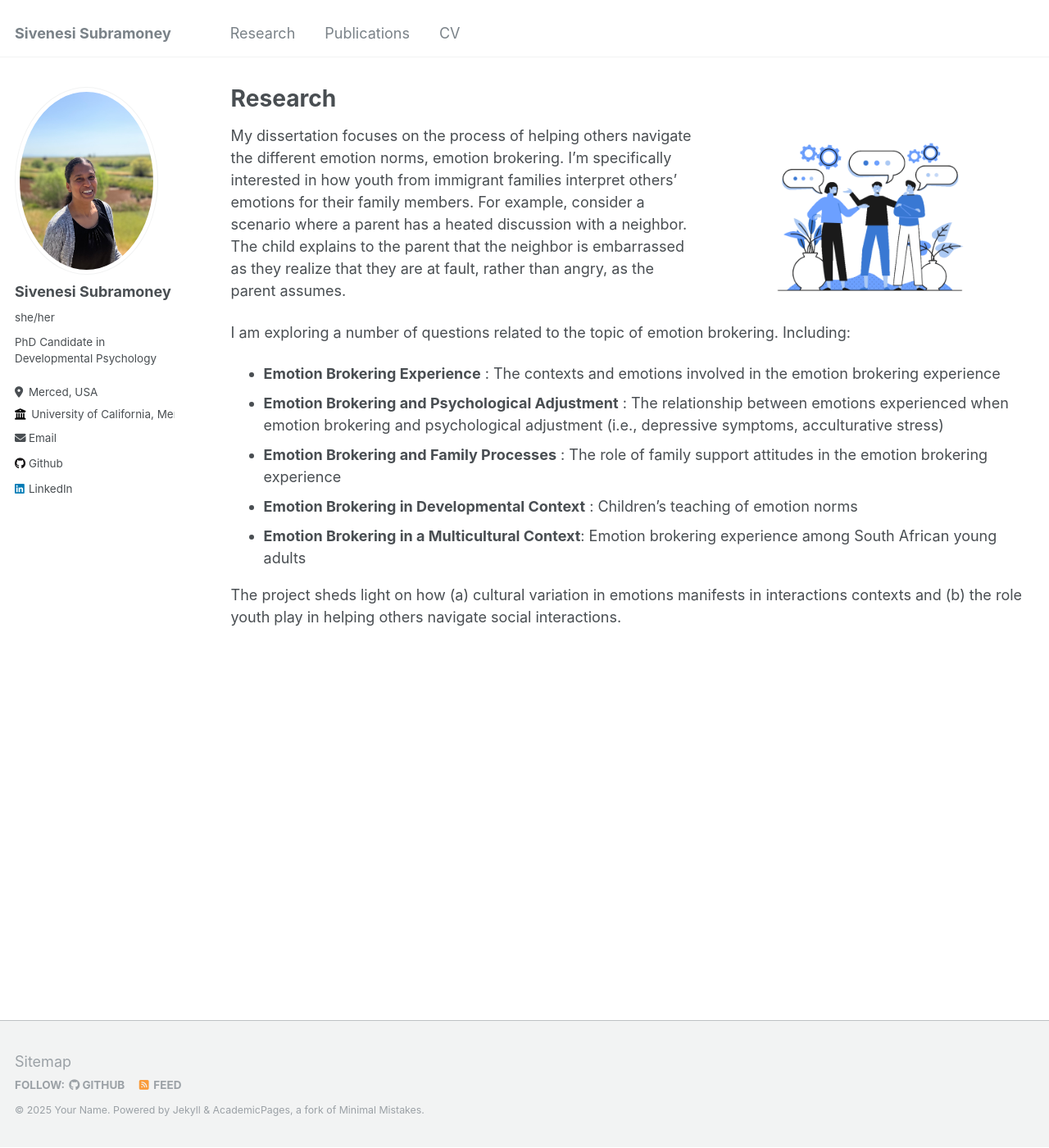
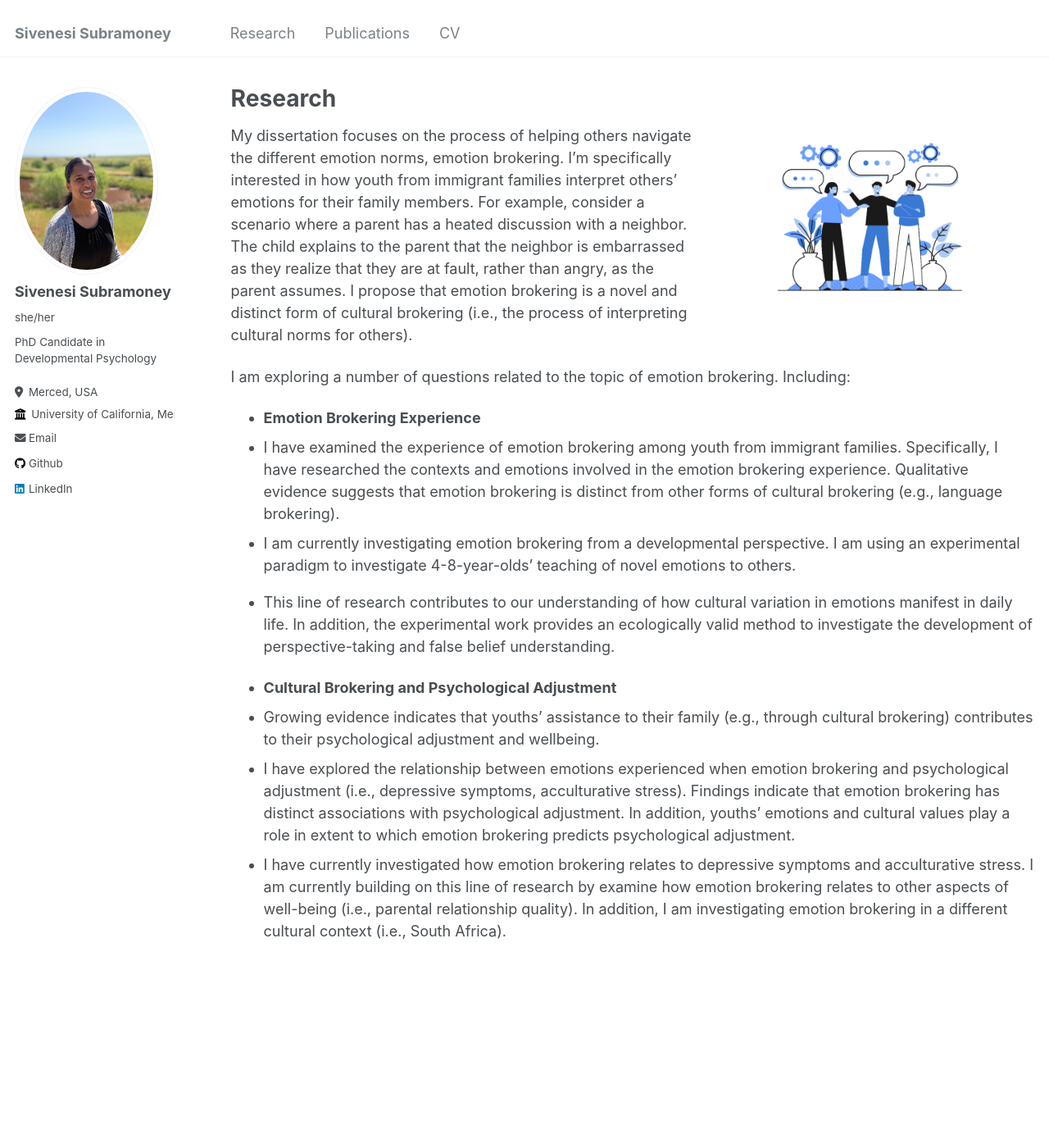
Before and after one commit to Sivenesi/Sivenesi.github.io, a Jekyll site: the page built from _pages/research.md, in a window 1280 px wide and 1400 px high. Shown: the whole window at 82% size. Built offline with Jekyll 4.4.1, drawn with Linux system fonts in a browser that asks for light colours.

Commit message:
Update research.md

```diff
--- a/_pages/research.md
+++ b/_pages/research.md
@@ -6,16 +6,18 @@ author_profile: true
 ---
 
 
-![Talking](/images/Talking.png){: .align-right width="400px"}My dissertation focuses on the process of helping others navigate the different emotion norms, emotion brokering. I'm specifically interested in how youth from immigrant families interpret others' emotions for their family members. For example, consider a scenario where a parent has a heated discussion with a neighbor. The child explains to the parent that the neighbor is embarrassed as they realize that they are at fault, rather than angry, as the parent assumes.
+![Talking](/images/Talking.png){: .align-right width="400px"} My dissertation focuses on the process of helping others navigate the different emotion norms, emotion brokering. I'm specifically interested in how youth from immigrant families interpret others' emotions for their family members. For example, consider a scenario where a parent has a heated discussion with a neighbor. The child explains to the parent that the neighbor is embarrassed as they realize that they are at fault, rather than angry, as the parent assumes.
+I propose that emotion brokering is a novel and distinct form of cultural brokering (i.e., the process of interpreting cultural norms for others).
 
 
+ I am exploring a number of questions related to the topic of emotion brokering. Including:
 
-I am exploring a number of questions related to the topic of emotion brokering. Including:
+- **Emotion Brokering Experience**
+-   I have examined the experience of emotion brokering among youth from immigrant families. Specifically, I have researched the contexts and emotions involved in the emotion brokering experience. Qualitative evidence suggests that emotion brokering is distinct from other forms of cultural brokering (e.g., language brokering).
+-   I am currently investigating emotion brokering from a developmental perspective. I am using an experimental paradigm to investigate 4-8-year-olds' teaching of novel emotions to others.
+-   This line of research contributes to our understanding of how cultural variation in emotions manifest in daily life. In addition, the experimental work provides an ecologically valid method to investigate the development of perspective-taking and false belief understanding.
 
-- **Emotion Brokering Experience** : The contexts and emotions involved in the emotion brokering experience
-- **Emotion Brokering and Psychological Adjustment** : The relationship between emotions experienced when emotion brokering and psychological adjustment (i.e., depressive symptoms, acculturative stress)
-- **Emotion Brokering and Family Processes** : The role of family support attitudes in the emotion brokering experience
-- **Emotion Brokering in Developmental Context** : Children's teaching of emotion norms
-- **Emotion Brokering in a Multicultural Context**: Emotion brokering experience among South African young adults
-
-The project sheds light on how (a) cultural variation in emotions manifests in interactions contexts and (b) the role youth play in helping others navigate social interactions.
+- **Cultural Brokering and Psychological Adjustment**
+- Growing evidence indicates that youths' assistance to their family (e.g., through cultural brokering) contributes to their psychological adjustment and wellbeing.
+- I have explored the relationship between emotions experienced when emotion brokering and psychological adjustment (i.e., depressive symptoms, acculturative stress). Findings indicate that emotion brokering has distinct associations with psychological adjustment. In addition, youths' emotions and cultural values play a role in extent to which emotion brokering predicts psychological adjustment.
+- I have currently investigated how emotion brokering relates to depressive symptoms and acculturative stress. I am currently building on this line of research by examine how emotion brokering relates to other aspects of well-being (i.e., parental relationship quality). In addition, I am investigating emotion brokering in a different cultural context (i.e., South Africa).
```
